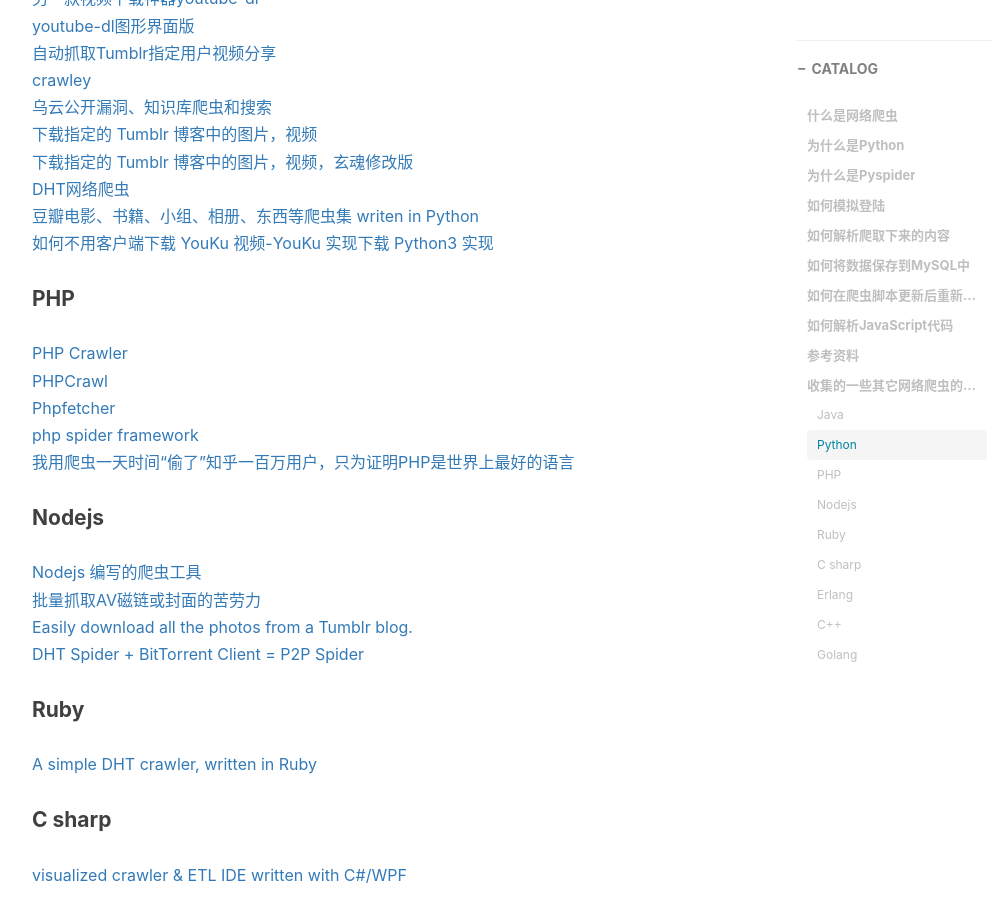
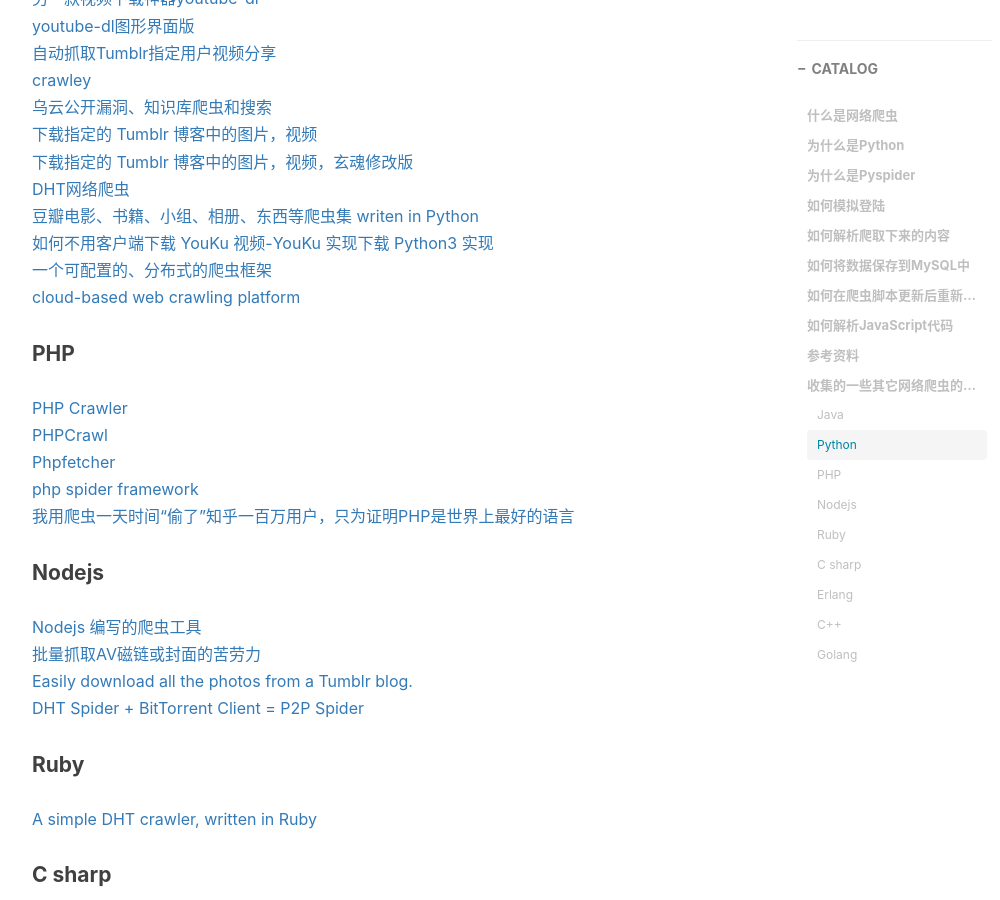
Before and after one commit to figofuture/figofuture.github.io, a Jekyll site: the page built from _posts/2016-08-10-pyspider-as-a-web-crawler-system.markdown, in a window 1280 px wide and 900 px high, scrolled down 11800 px. Shown: the whole window, without its empty margins (233-1233 px from the left). Built offline with Jekyll 4.4.1, drawn with Linux system fonts in a browser that asks for light colours; nearby versions of some CDN libraries; comment, search, counter and statistics services are not loaded.

Commit message:
add new crawler

```diff
--- a/_posts/2016-08-10-pyspider-as-a-web-crawler-system.markdown
+++ b/_posts/2016-08-10-pyspider-as-a-web-crawler-system.markdown
@@ -444,6 +444,8 @@
 [DHT网络爬虫](https://github.com/78/ssbc)
 [豆瓣电影、书籍、小组、相册、东西等爬虫集 writen in Python](https://github.com/dontcontactme/doubanspiders)
 [如何不用客户端下载 YouKu 视频-YouKu 实现下载 Python3 实现](http://zpz.name/2378/)
+[一个可配置的、分布式的爬虫框架](https://github.com/yijingping/unicrawler)
+[cloud-based web crawling platform](https://github.com/scrapinghub)
 
 #### PHP
 [PHP Crawler](https://sourceforge.net/projects/php-crawler/)
```
